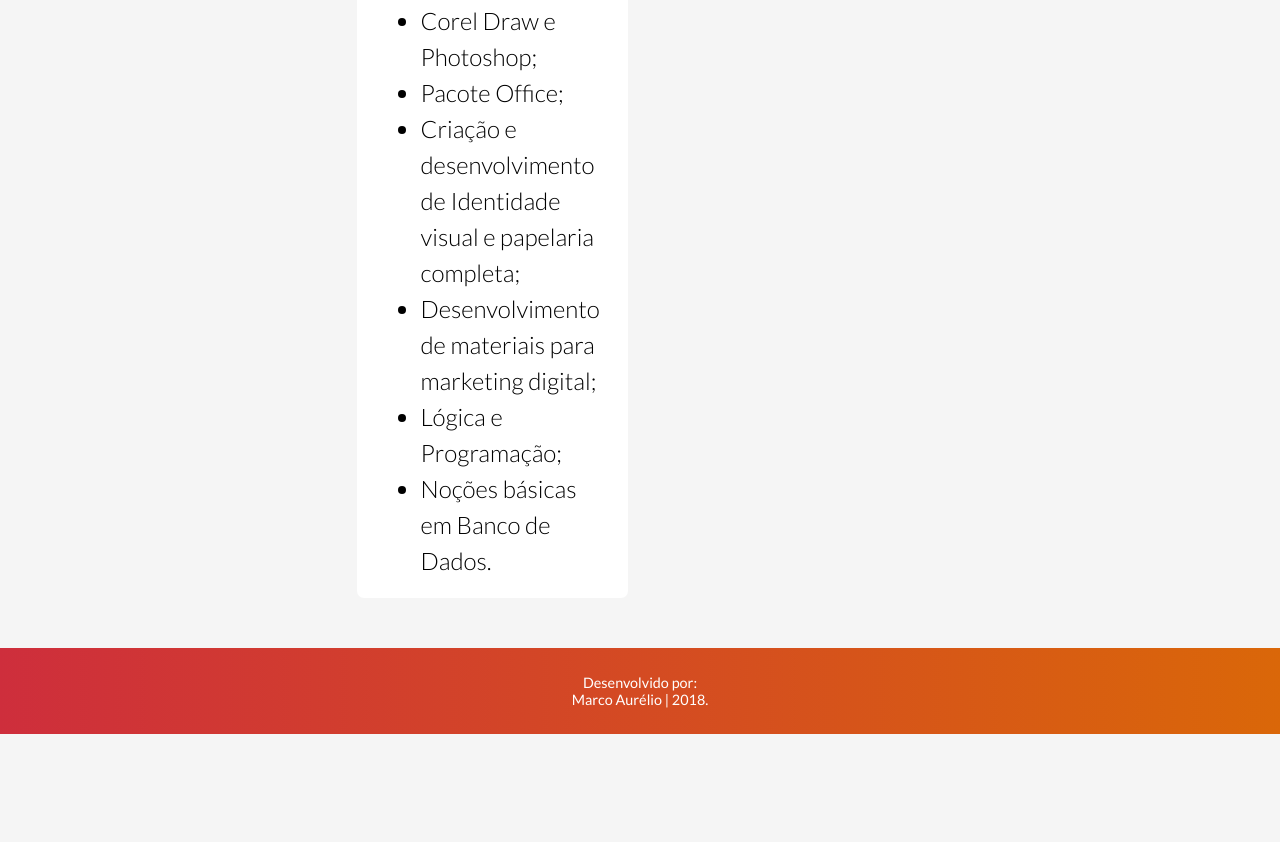
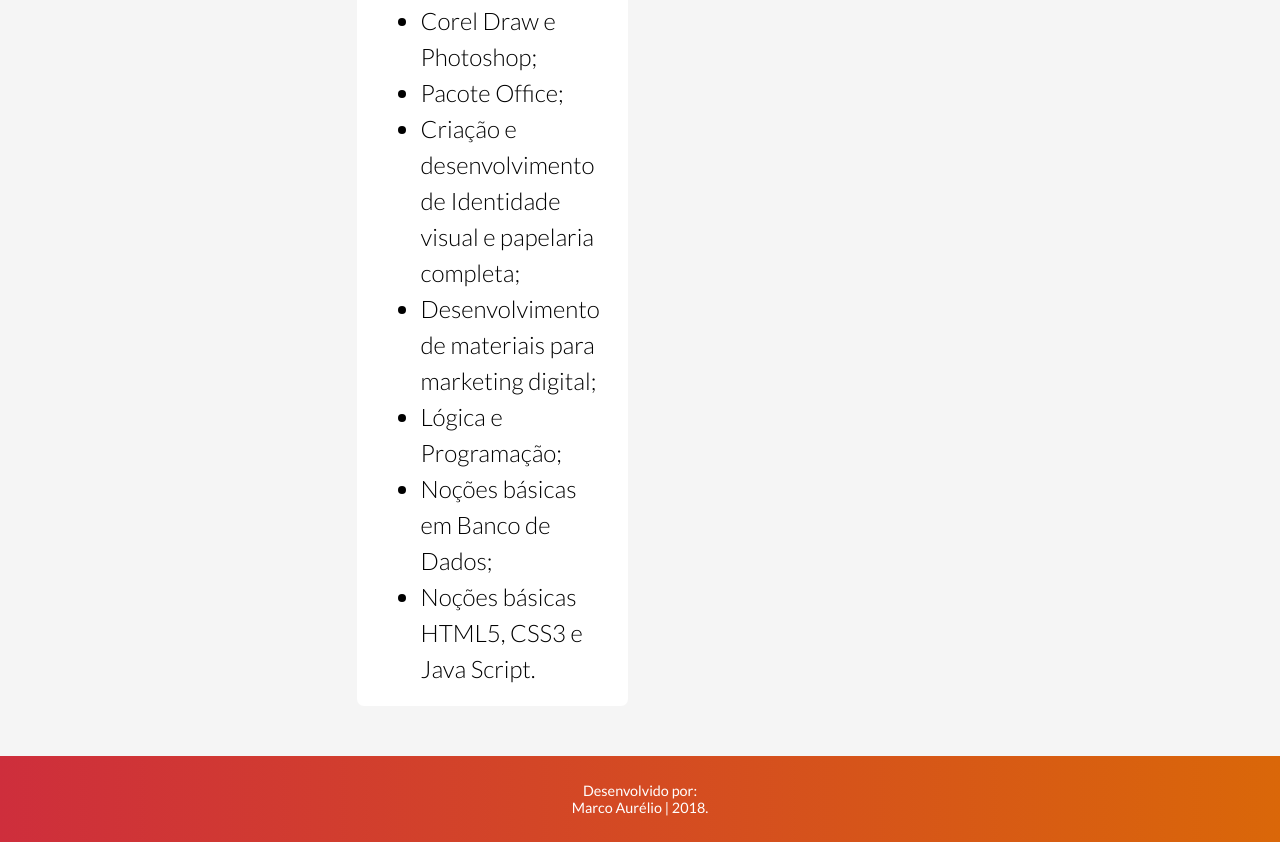
Before and after one commit to marco-galhardo/marco-galhardo.github.io, a plain HTML site: page index.html in a window 1280 px wide. Shown: the part 1427-2269 px from the top of the page. Before the commit the page ends 2161 px from the top, so only its background shows below. Drawn offline with nearby package versions, Linux system fonts and the light colour scheme.

Commit message:
Update index.html

```diff
--- a/index.html
+++ b/index.html
@@ -91,7 +91,8 @@
                             <li>Criação e desenvolvimento de Identidade visual e papelaria completa;</li>
                             <li>Desenvolvimento de materiais para marketing digital;</li>
                             <li>Lógica e Programação;</li>
-                            <li>Noções básicas em Banco de Dados.</li>
+                            <li>Noções básicas em Banco de Dados;</li>
+                            <li>Noções básicas HTML5, CSS3 e Java Script.</li>
                         </ul>
                     </li>
                 </ul>
```
